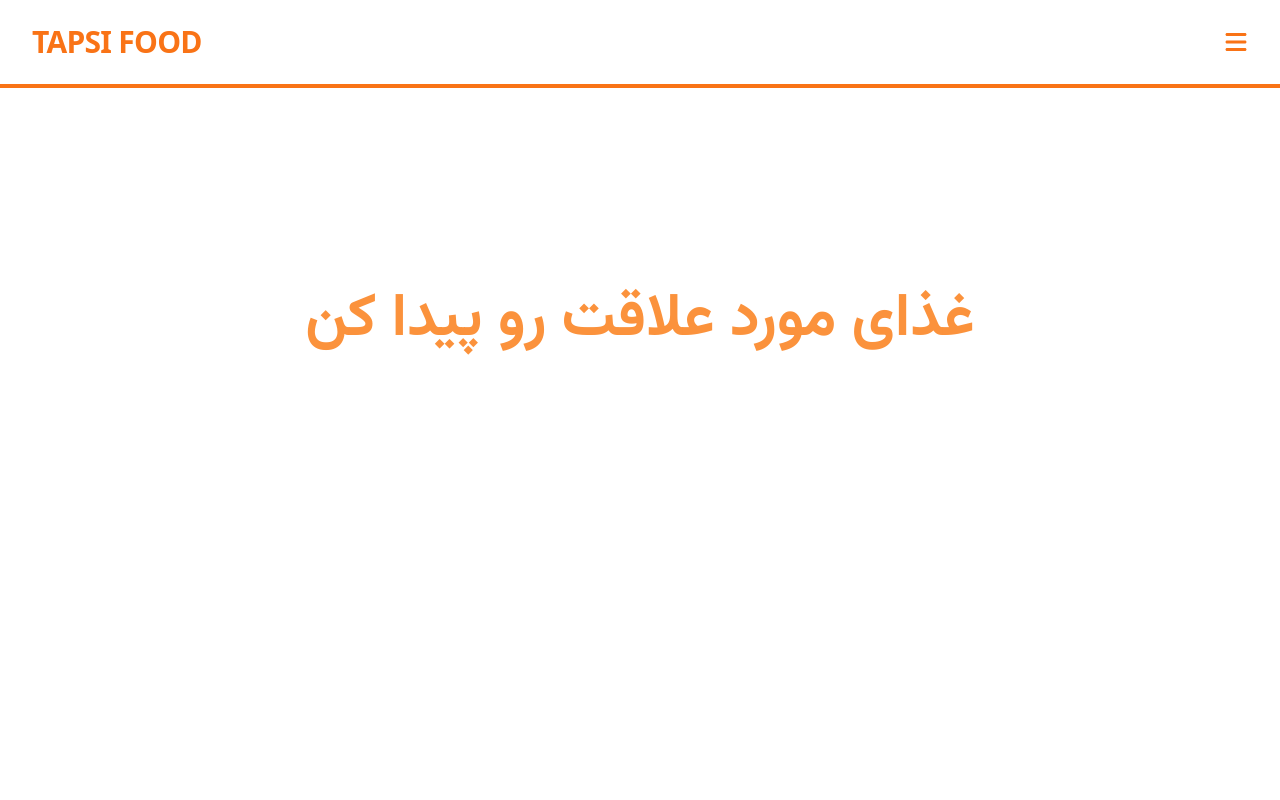
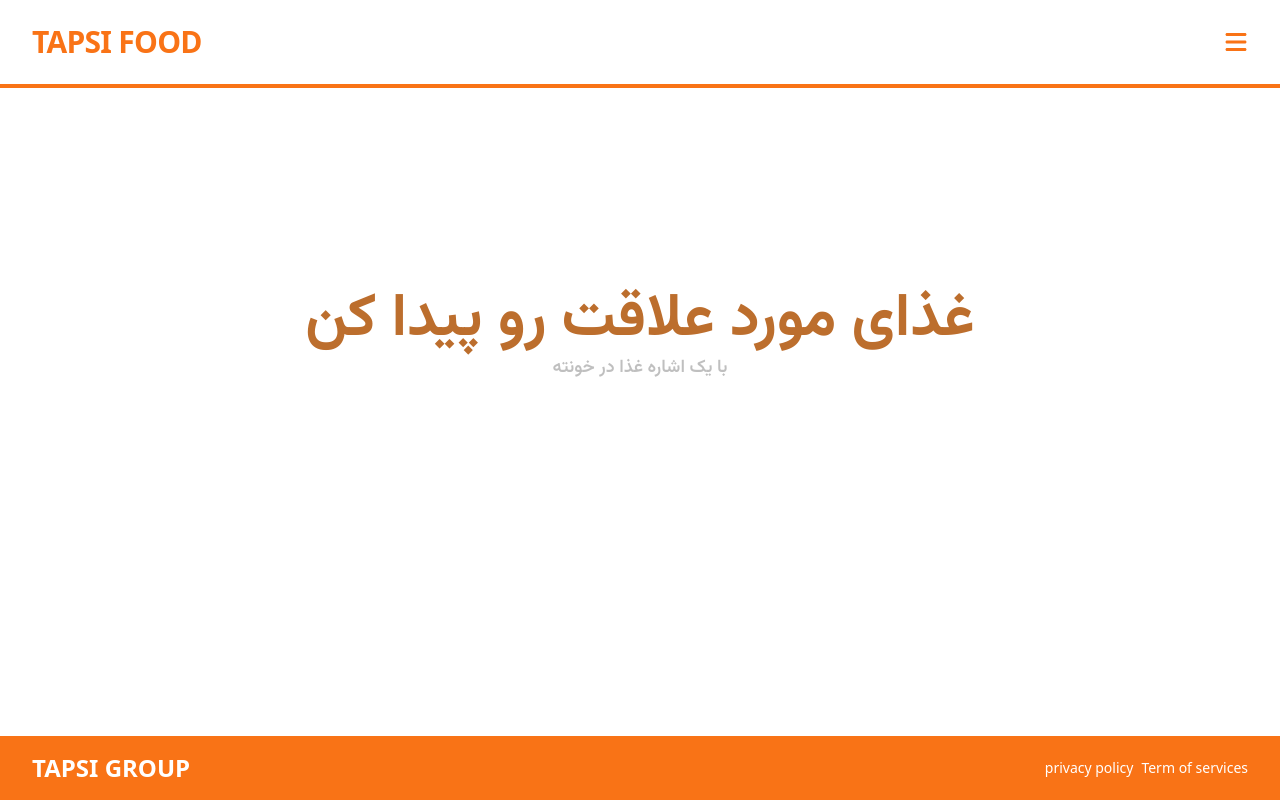
Before and after one commit to sabafarzanegan/foodordering, a React (Vite) app in the folder frontend/: page / in a window 1280 px wide. Built offline with nearby package versions, Linux system fonts and the light colour scheme.

Commit message:
add footer

```diff
--- a/frontend/src/Layout.tsx
+++ b/frontend/src/Layout.tsx
@@ -1,5 +1,6 @@
 import React from "react";
 import Header from "./components/main/Header";
+import Footer from "./components/main/Footer";
 
 type props = {
   children: React.ReactNode;
@@ -11,6 +12,7 @@ function Layout({ children }: props) {
       {/* header componets */}
       <Header />
       <div className="flex-1">{children}</div>
+      <Footer />
     </div>
   );
 }
--- /dev/null
+++ b/frontend/src/components/main/Footer.tsx
@@ -0,0 +1,17 @@
+function Footer() {
+  return (
+    <div className="w-full bg-orange-500 py-4">
+      <div className="container mx-auto w-full flex items-center justify-between flex-wrap">
+        <div className="font-bold text-lg md:text-2xl text-white ">
+          TAPSI GROUP
+        </div>
+        <div className="flex items-center justify-center gap-x-2 text-white text-sm">
+          <p>privacy policy</p>
+          <p>Term of services</p>
+        </div>
+      </div>
+    </div>
+  );
+}
+
+export default Footer;
--- a/frontend/src/components/main/Hero.tsx
+++ b/frontend/src/components/main/Hero.tsx
@@ -1,7 +1,7 @@
 function Hero() {
   return (
-    <div className="bg-hero w-full h-[500px] bg-cover bg-center bg-no-repeat flex items-center justify-center">
-      <h1 className="font-vazir  text-center ">
+    <div className="bg-hero w-full h-[500px] bg-cover bg-center brightness-75 bg-no-repeat flex items-center justify-center">
+      <h1 className="font-vazir  text-center px-4">
         <p className=" text-3xl md:text-4xl lg:text-6xl font-bold text-orange-400  leading-relaxed text-wrap">
           غذای مورد علاقت رو پیدا کن
         </p>
```
